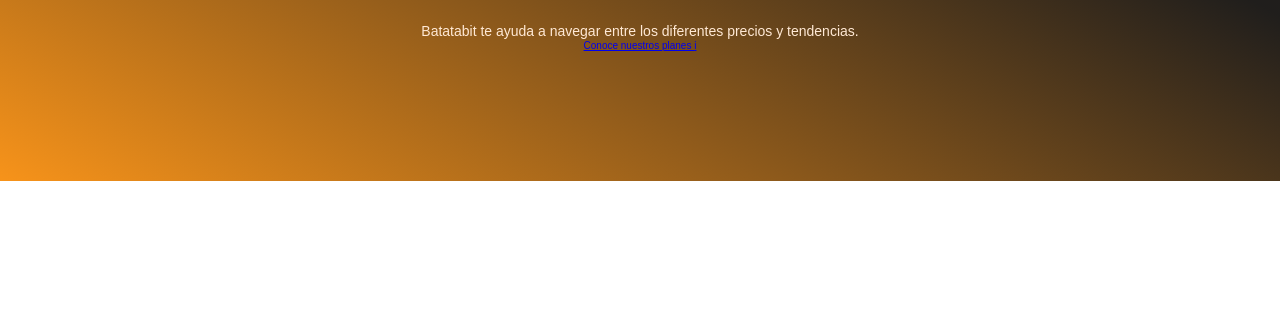
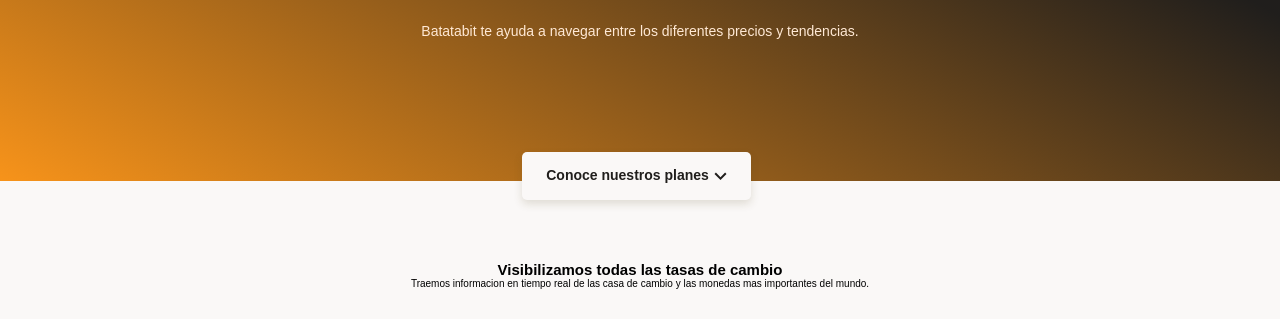
Before and after one commit to SalZeus/batatabit-mobileFirst-clone, a plain HTML site: page index.html in a window 1280 px wide. Shown: the part 153-480 px from the top of the page. Drawn offline with Linux system fonts and the light colour scheme.

Commit message:
adding styles to main, and main containers, added html titles and content

```diff
--- a/index.html
+++ b/index.html
@@ -12,11 +12,24 @@
         <div class="header--title-container">
             <h1>La próxima revolución en el intercambio de criptomonedas</h1>
             <p>Batatabit te ayuda a navegar entre los diferentes precios y tendencias.</p>
-            <a href="/" class="header--button">Conoce nuestros planes <span>i</span> </a>
+            <a href="/" class="header--button">Conoce nuestros planes <span></span> </a>
         </div>
     </header>
     <main>
-        <section></section>
+        <section class="main-exchange-container">
+            <div class="background-img">
+
+            </div>
+            <div class="main-exchange-container--title">
+                <h2>Visibilizamos todas las tasas de cambio</h2>
+                <p>Traemos informacion en tiempo real de las casa de cambio y las monedas mas importantes del mundo.</p>
+            </div>
+            <section class="main-tables-container">
+                <div>
+
+                </div>
+            </section>
+        </section>
         <section></section>
         <section></section>
         <section></section>
--- a/stlyes.css
+++ b/stlyes.css
@@ -67,6 +67,47 @@
     line-height: 1.8rem;
     color: var(--soft-orange);
 }
-.header--button{
-
+.header--title-container .header--button{
+    position: absolute;
+    left: calc(50% - 118px);
+    top: 27rem;
+    display: block;
+    margin-top: 3.5rem;
+    padding: 1.5rem;
+    width: 22.9rem;
+    height: 4.8rem;
+    background-color: var(--off-white);
+    /* shadow */
+    box-shadow: 0rem 0.4rem 0.8rem rgba(89, 73, 30, 0.16);
+    border: none;
+    border-radius: 0.5rem;
+    font-size: 1.4rem;
+    font-weight: bold;
+    text-decoration: none;
+    color: var(--black);
 }
+.header--button span{
+    display: inline-block;
+    width: 1.3rem;
+    height: 0.8rem;
+    margin-left: 0.1rem;
+    background-image: url("./assets/icons/down-arrow.svg");
+}
+main{
+    width: 100%;
+    height: auto;
+    background-color: var(--off-white);
+}
+.main-exchange-container{
+    width: 100%;
+    height: auto;
+    padding-top: 8rem;
+    padding-bottom: 3rem;
+    text-align: center;
+}
+.main-exchange-container--title{
+    width: 90%;
+    min-width: 28.8rem;
+    max-width: 90rem;
+    margin: 0 auto;
+}
```
